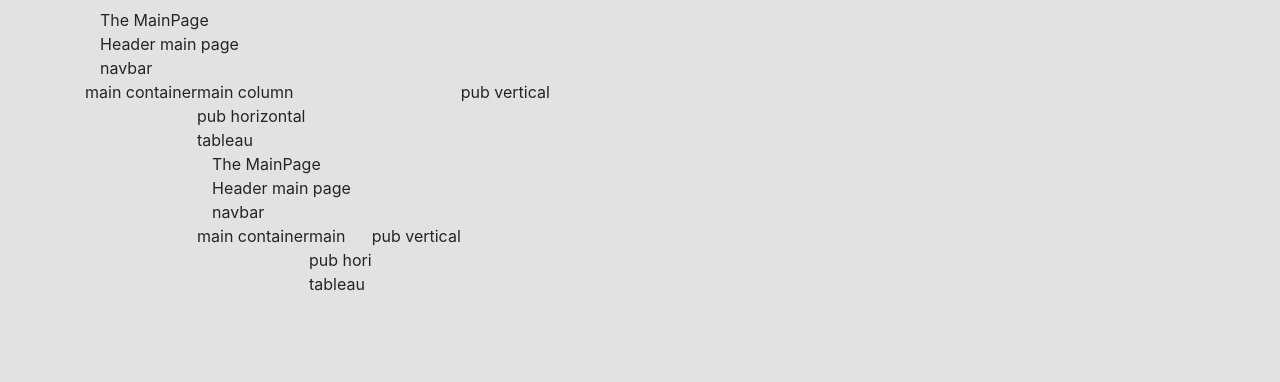
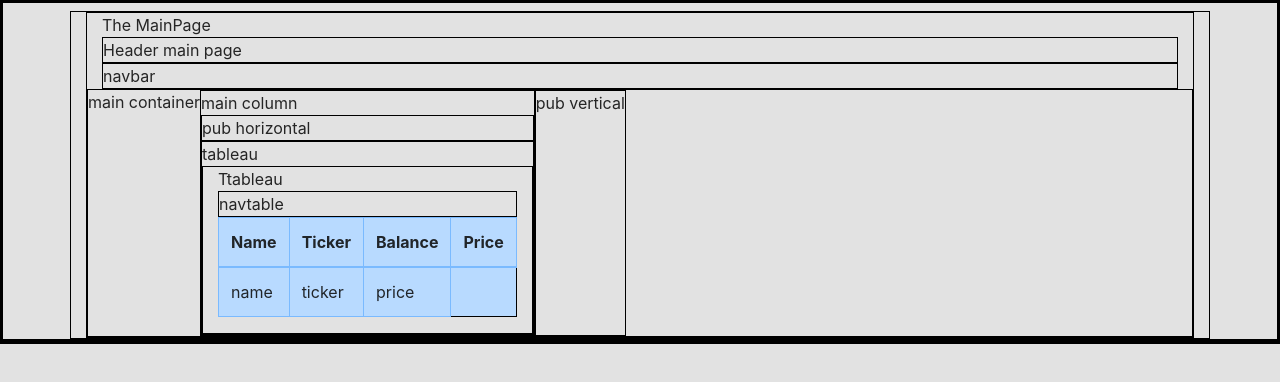
Before and after one commit to ibourn/cryptomarketparrot, a React (Create React App) app: page / in a window 1280 px wide. Shown: the top 382 px of the page. Built offline with nearby package versions, Linux system fonts and the light colour scheme.

Commit message:
layout and main nav correction

```diff
--- a/src/components/Rankings/RankingCoins.jsx
+++ b/src/components/Rankings/RankingCoins.jsx
@@ -12,7 +12,7 @@ export default function RankingCoins(props) {
   //const { isAuth } = useContext(UserContext);
 
   return (
-    <Table className="table table-primary table-bordered">
+    <table className="table table-primary table-bordered">
       <thead>
         <tr>
           <th>Name</th>
@@ -26,7 +26,7 @@ export default function RankingCoins(props) {
 
 
       </tbody>
-    </Table>
+    </table>
   )
 
 }
--- a/src/components/Rows/CoinRow.jsx
+++ b/src/components/Rows/CoinRow.jsx
@@ -13,8 +13,8 @@ export default function CoinRow(props) {
             <td>
                 name
             </td>
-            <Td>ticker</Td>
-            <Td>price</Td>
+            <td>ticker</td>
+            <td>price</td>
 
         </tr>
         {/* // <Route path="/coin/:id" component={CoinPage} /> */}
--- a/src/pages/mainpages/RankingsPage.jsx
+++ b/src/pages/mainpages/RankingsPage.jsx
@@ -1,7 +1,7 @@
 import React from 'react';
 import { BrowserRouter, Switch, Route } from 'react-router-dom';
 
-import RankingCoinsPage from "./rankings/RankingCoinsPage.jsx";
+import RankingCoins from "./../../components/Rankings/RankingCoins";
 
 /************************************
  *
@@ -12,33 +12,21 @@ import RankingCoinsPage from "./rankings/RankingCoinsPage.jsx";
 export default function RankingsPage(props) {
     return (
         <div className="container">
-            The MainPage
-
-        <header>Header main page</header>
-        <nav>navbar</nav>
-        <div className="row">main container
-            <div className="column">main
-                <div>pub hori</div>
-                <div>tableau
+            Ttableau
+                <title>top100coins</title>
+             <nav>navtable</nav>
                 <BrowserRouter>
 
             <Switch>
-             <title>top100coins</title>
-             <nav>navtable</nav>
-              <Route exact strict path="/" component={RankingCoinsPage} />
+
+              <Route exact strict path="/" component={RankingCoins} />
 
 
             </Switch>
 
       </BrowserRouter>
                 </div>
-            </div>
-            <div className="column">pub vertical</div>
 
-
-
-        </div>
-        </div>
     );
 
 }
--- a/src/themes/Global.jsx
+++ b/src/themes/Global.jsx
@@ -13,6 +13,8 @@ export const GlobalStyle = createGlobalStyle`
     box-sizing: border-box;
     padding: 0;
     margin: 0;
+
+    border: 1px solid black;
   }
 
   body {
```
